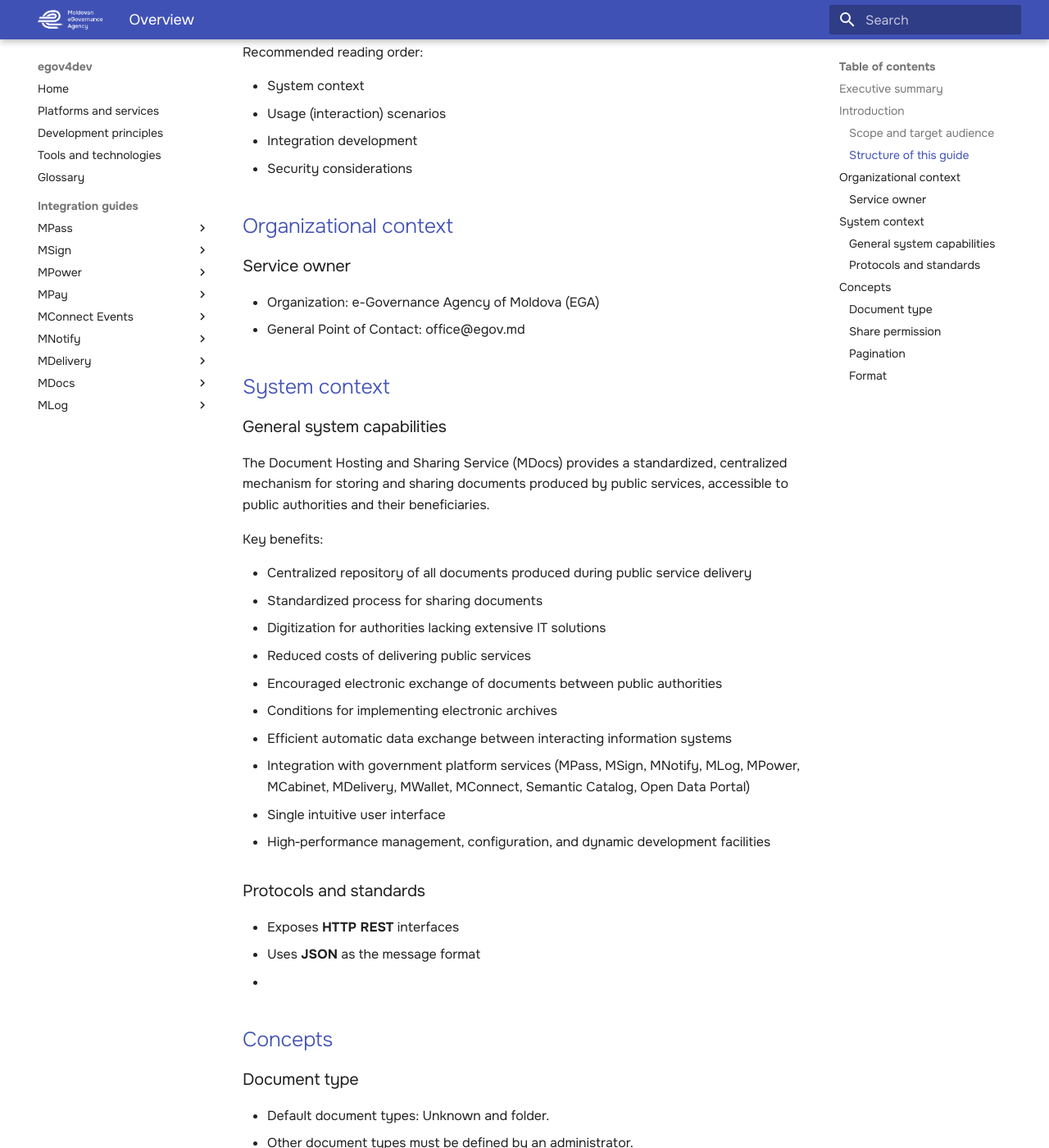
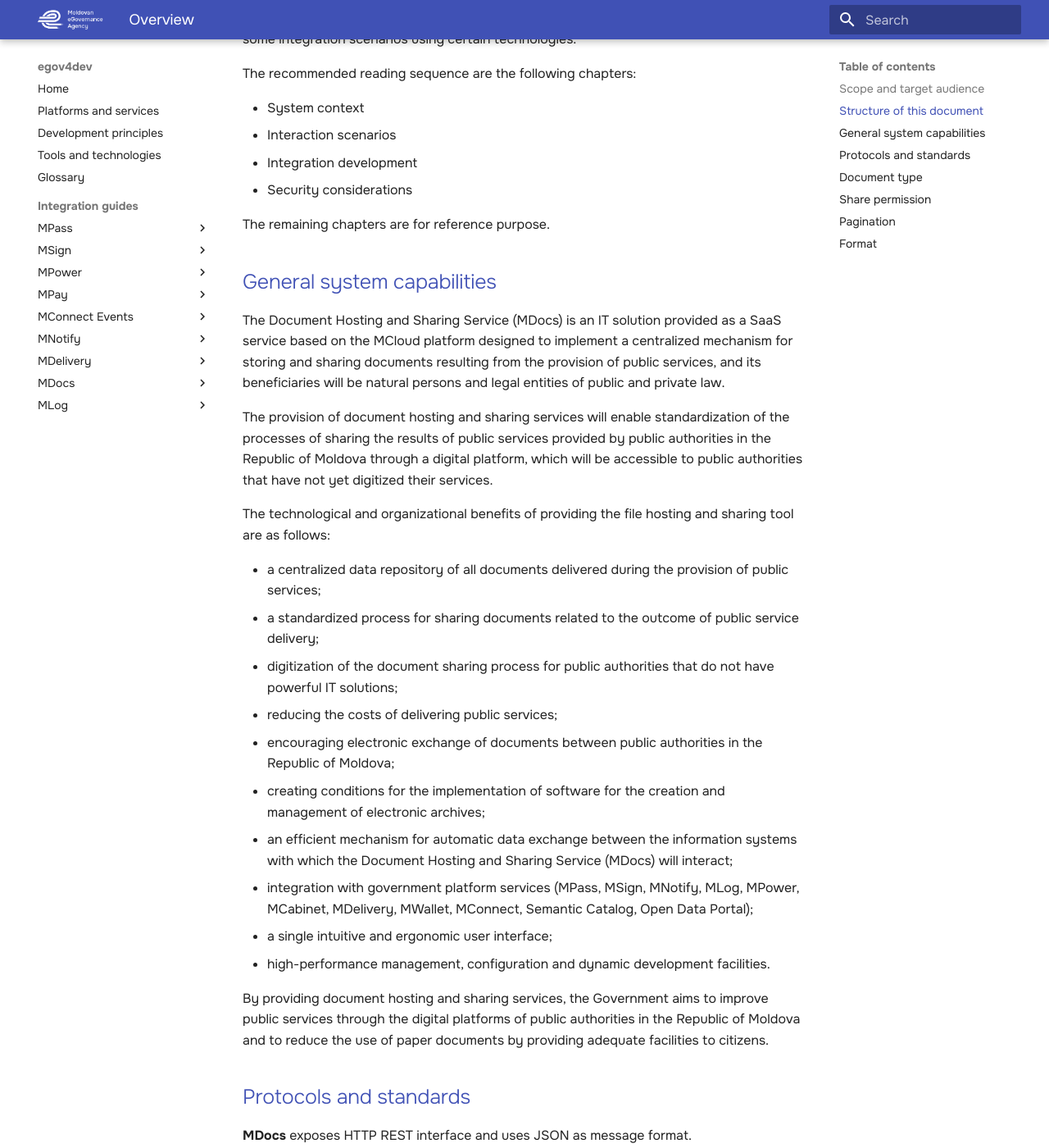
Before and after one commit to egov-moldova/egov4dev, an MkDocs documentation site: the page built from docs/guides/mdocs/index.md, in a window 1280 px wide and 1400 px high, scrolled down 902 px. Shown: the whole window at 82% size. Built offline with MkDocs 1.6.1 and Material for MkDocs 9.7.7, drawn with Linux system fonts in a browser that asks for light colours; some of the changed text lies outside the part shown.

Commit message:
Update index.md

```diff
--- a/docs/guides/mdocs/index.md
+++ b/docs/guides/mdocs/index.md
@@ -1,86 +1,102 @@
-MDocs is the government platform for the storage and exchange of documents in digital format. It allows public institutions to upload, share, and access documents securely, while citizens can retrieve their documents directly via MCabinet.
+MDocs is an IT solution provided as a SaaS service based on the MCloud platform designed to implement a centralized mechanism for storing and sharing documents resulting from the provision of public services, and its beneficiaries will be natural persons and legal entities of public and private law.
 
-The platform reduces paper usage, simplifies administrative processes, and ensures compliance with transparency and security standards. MDocs is an essential component of Moldova’s digital government ecosystem, contributing to the efficiency of public administration and the convenience of interactions between citizens, businesses, and the state.
+This document describes the technical interfaces exposed by MDocs for information systems that will use MDocs as document exchange and storage. Its target audience is the development teams for those information systems.
 
-## Executive summary
-MDocs is provided as a SaaS service on the MCloud platform to implement a centralized mechanism for storing and sharing documents resulting from public services. Beneficiaries include natural persons and legal entities under public and private law.
+The document contains all relevant information required for a complete understanding of MDocs from the integration point of view. It contains integrations development details, security considerations and an API reference.
 
-This guide describes the technical interfaces exposed by MDocs for information systems that will use MDocs for document exchange and storage. It contains integration development details, security considerations, and an API reference, with sample REST requests and responses for the main interaction scenarios.
+This document also includes sample REST requests and responses that exemplify the main interaction scenario.
 
-## Introduction
-### Scope and target audience
-This guide targets development teams of information systems that will use MDocs for storing and sharing documents resulting from the provision of public services.
+## Scope and target audience
 
-### Structure of this guide
-Recommended reading order:
+This document describes the technical interfaces exposed by MDocs for information systems that will use MDocs for storing and sharing documents resulting from the provision of public services. Its target audience is the development teams for those information systems.
+
+The details related to deciding what events are important for an information system are out of scope of this document.
+
+## Structure of this document
+
+This document contains the relevant information required for a complete understanding of MDocs from the integration point of view. It is also accompanied by samples that exemplify some integration scenarios using certain technologies.
+
+The recommended reading sequence are the following chapters:
 
 - System context
-- Usage (interaction) scenarios
+- Interaction scenarios
 - Integration development
 - Security considerations
 
-## Organizational context
-### Service owner
+The remaining chapters are for reference purpose.
 
-- Organization: e-Governance Agency of Moldova (EGA)
-- General Point of Contact: office@egov.md
+## General system capabilities
 
-## System context
-### General system capabilities
-The Document Hosting and Sharing Service (MDocs) provides a standardized, centralized mechanism for storing and sharing documents produced by public services, accessible to public authorities and their beneficiaries.
+The Document Hosting and Sharing Service (MDocs) is an IT solution provided as a SaaS service based on the MCloud platform designed to implement a centralized mechanism for storing and sharing documents resulting from the provision of public services, and its beneficiaries will be natural persons and legal entities of public and private law.
 
-Key benefits:
+The provision of document hosting and sharing services will enable standardization of the processes of sharing the results of public services provided by public authorities in the Republic of Moldova through a digital platform, which will be accessible to public authorities that have not yet digitized their services.
 
-- Centralized repository of all documents produced during public service delivery
-- Standardized process for sharing documents
-- Digitization for authorities lacking extensive IT solutions
-- Reduced costs of delivering public services
-- Encouraged electronic exchange of documents between public authorities
-- Conditions for implementing electronic archives
-- Efficient automatic data exchange between interacting information systems
-- Integration with government platform services (MPass, MSign, MNotify, MLog, MPower, MCabinet, MDelivery, MWallet, MConnect, Semantic Catalog, Open Data Portal)
-- Single intuitive user interface
-- High‑performance management, configuration, and dynamic development facilities
+The technological and organizational benefits of providing the file hosting and sharing tool are as follows:
 
-### Protocols and standards
+- a centralized data repository of all documents delivered during the provision of public services;
+- a standardized process for sharing documents related to the outcome of public service delivery;
+- digitization of the document sharing process for public authorities that do not have powerful IT solutions;
+- reducing the costs of delivering public services;
+- encouraging electronic exchange of documents between public authorities in the Republic of Moldova;
+- creating conditions for the implementation of software for the creation and management of electronic archives;
+- an efficient mechanism for automatic data exchange between the information systems with which the Document Hosting and Sharing Service (MDocs) will interact;
+- integration with government platform services (MPass, MSign, MNotify, MLog, MPower, MCabinet, MDelivery, MWallet, MConnect, Semantic Catalog, Open Data Portal);
+- a single intuitive and ergonomic user interface;
+- high-performance management, configuration and dynamic development facilities.
 
-- Exposes **HTTP REST** interfaces
-- Uses **JSON** as the message format
--
-## Concepts
-### Document type
+By providing document hosting and sharing services, the Government aims to improve public services through the digital platforms of public authorities in the Republic of Moldova and to reduce the use of paper documents by providing adequate facilities to citizens.
 
-- Default document types: Unknown and folder.
-- Other document types must be defined by an administrator.
-- If not specified when uploading a blob, the document type defaults to Unknown.
+## Protocols and standards
 
-Configuration flags:
+**MDocs** exposes HTTP REST interface and uses JSON as message format.
 
-- Official document — allow marking a document type as official (pre-defined types cannot be official)
-- Permanent delete on expiration — permanently delete when expired or when deleted from Recycle Bin; an “expiring” document is one with ExpiresOn < configurable threshold (default 30 days)
-- Allow anonymous document verification — permit public verification for this type
-- Documents versioning — enable versioning
+## Document type
 
-### Share permission
-Permissions available when sharing documents or folders:
+By default, there are two document types in the system: Unknown and folder.
 
-| Action | Read | Write |
-|--------|------|-------|
-| View file/folder | ✅ | ✅ |
-| Read file/folder (hierarchy included) | ✅ | ✅ |
-| Edit file/folder | ❌ | ✅ |
-| Overwrite / add / remove documents | ❌ | ✅ |
-| Recycle (not permanently delete) | ❌ | ✅ |
+All other kind of doc types should be defined by an administrator.
 
-### Pagination
+If the document type is not specified when uploading the blob, then the default is document type Unknown.
 
-- page: integer — page number to display
-- itemsPerPage: integer — number of items per page
-- orderField: string — order list by the provided field
-- searchBy: string — filter by text present in item fields
+**Available configuration flags:**
 
-### Format
+| **Name** | **Description** |
+|---|---|
+| **Official document** | Allow the Administrator to mark a document type as official. Pre-defined document types cannot be official. |
+| **Permanent delete on expiration** | Marks the document types that are completely deleted when expiring or deleted first through Recycle bin. "Expiring" document is considered if ExpiresOn is less than 30 days (configurable time span). Meaning permanent deletion on expiration. |
+| **Allow anonymous document verification** | Allows public verification for documents of this type. |
+| **Documents versioning** | Allows document versioning |
 
-- Content-Type indicates the original media type of the resource.
-- MDocs allows any MIME type for blobs, with special treatment for some types (for example, application/json .json).
-- For document types with an assigned schema, the document content is validated against that schema.
+## Share permission
+
+| **Description** | **Permission** | |
+|---|---|---|
+| | **Read** | **Write** |
+| The principal can **view** the file or folder. | **Yes** | **Yes** |
+| The principal can **read** the file or folder (including down the hierarchy). | **Yes** | **Yes** |
+| The principal can **edit** the file or folder (including down the hierarchy). | **No** | **Yes** |
+| The principal can **overwrite** the file or **add**/**remove** any document in the shared folder. | **No** | **Yes** |
+| The principal can **recycle** the shared document (file/folder), but not delete it permanently. | **No** | **Yes** |
+
+## Pagination
+
+**Parameters**
+
+| **Name** | **Data Type** | **Description** |
+|---|---|---|
+| page | integer($int32) | number of the page you want to display |
+| itemsPerPage | integer($int32) | number of items to display per page |
+| orderField | string | order list by the field provided |
+| searchBy | string | filter list to display documents that have fields containing the provided text |
+
+## Format
+
+The Content-Type representation header is used to indicate the original media type of the resource (prior to any content encoding applied for sending).
+
+Mdocs allows any MIME Types for blobs, but has special treatment for the following:
+
+| **MIME-Type** | **Extension** |
+|---|---|
+| application/json | .json |
+
+For document type with specified schema the contents of the document is validated against the schema.
```
